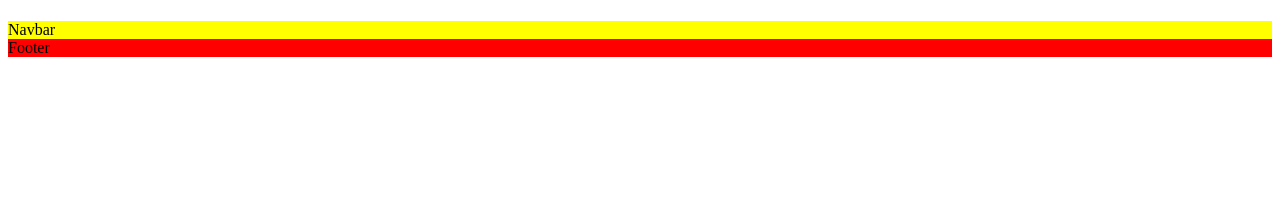
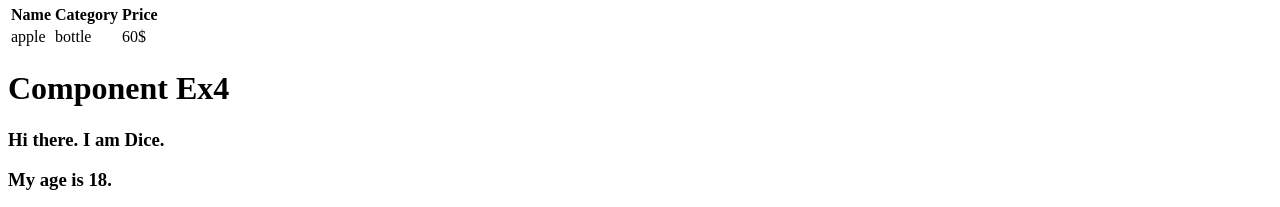
Before and after one commit to Dice1111/React-Project-Exercise, a React (Create React App) app: page / in a window 1280 px wide. Shown: the part 1169-1376 px from the top of the page. Before the commit the page ends 1234 px from the top, so only its background shows below. Built offline with nearby package versions, Linux system fonts and the light colour scheme.

Commit message:
ex4_props

```diff
--- a/src/App.js
+++ b/src/App.js
@@ -1,6 +1,7 @@
 import React from "react";
 import ComponentEx1 from "./components/component_tuto/ComponentEx1";
 import ComponentEx2 from "./components/component_tuto/ComponentEx2";
+import ComponentEx4 from "./components/component_tuto/ComponentEx4";
 import Footer from "./components/Footer";
 import Navbar from "./components/Navbar";
 import Header from "./Header";
@@ -8,11 +9,13 @@ import Header from "./Header";
 function App() {
   return (
     <>
-      <ComponentEx1/>
-      <ComponentEx2/>
       <Header />
       <Navbar />
       <Footer />
+      <ComponentEx1/>
+      <ComponentEx2/>
+      <ComponentEx4 firstName="Dice" age="18"/>
+
     </>
   )
 }
--- /dev/null
+++ b/src/components/component_tuto/ComponentEx4.js
@@ -0,0 +1,14 @@
+import React, { Component } from 'react'
+
+export default class ComponentEx4 extends Component {
+  render() {
+    const {firstName,age } = this.props;
+    return (
+      <div>
+        <h1>Component Ex4</h1>
+        <h3>Hi there. I am {firstName}.</h3>
+        <h3>My age is {age}.</h3>
+      </div>
+    )
+  }
+}
```
